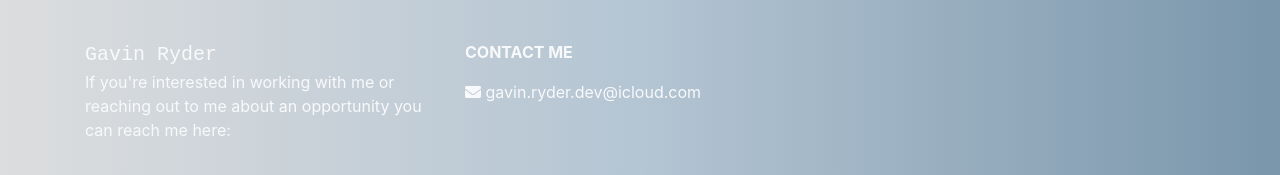
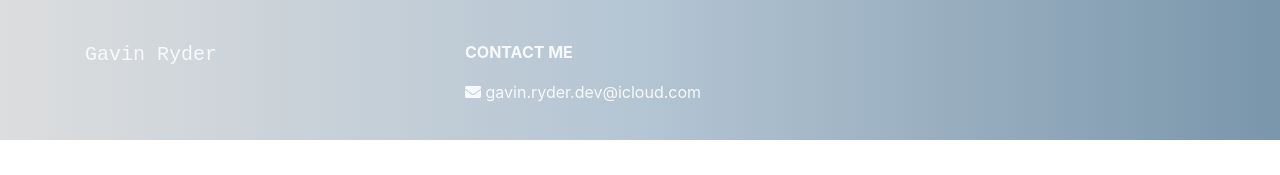
Before and after one commit to gryder8/Portfolio-Website, a Svelte app: page / in a window 1280 px wide. Shown: the part 2807-2982 px from the top of the page. After the commit the page ends 2947 px from the top, so only its background shows below. Built offline with nearby package versions, Linux system fonts and the light colour scheme.

Commit message:
Remove description text from Footer.svelte

```diff
--- a/src/Components/Footer/Footer.svelte
+++ b/src/Components/Footer/Footer.svelte
@@ -19,7 +19,7 @@
         <div class="row section-body">
             <div class="col-md-4 footer-box">
                 <div class="company_brand">{header}</div>
-                <p>{DESCRIPTION}</p>
+<!--                <p>{DESCRIPTION}</p>-->
             </div>
             <div class="col-md-4 footer-box">
                 <p class="footer-title">{HEADING}</p>
```
